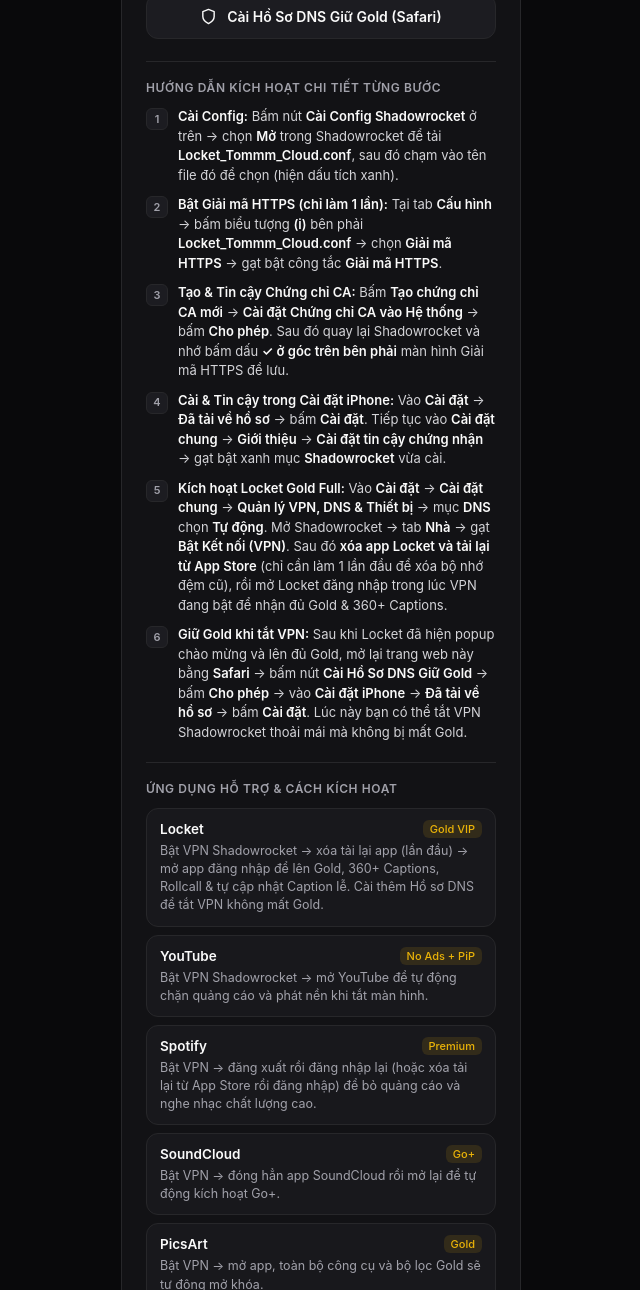
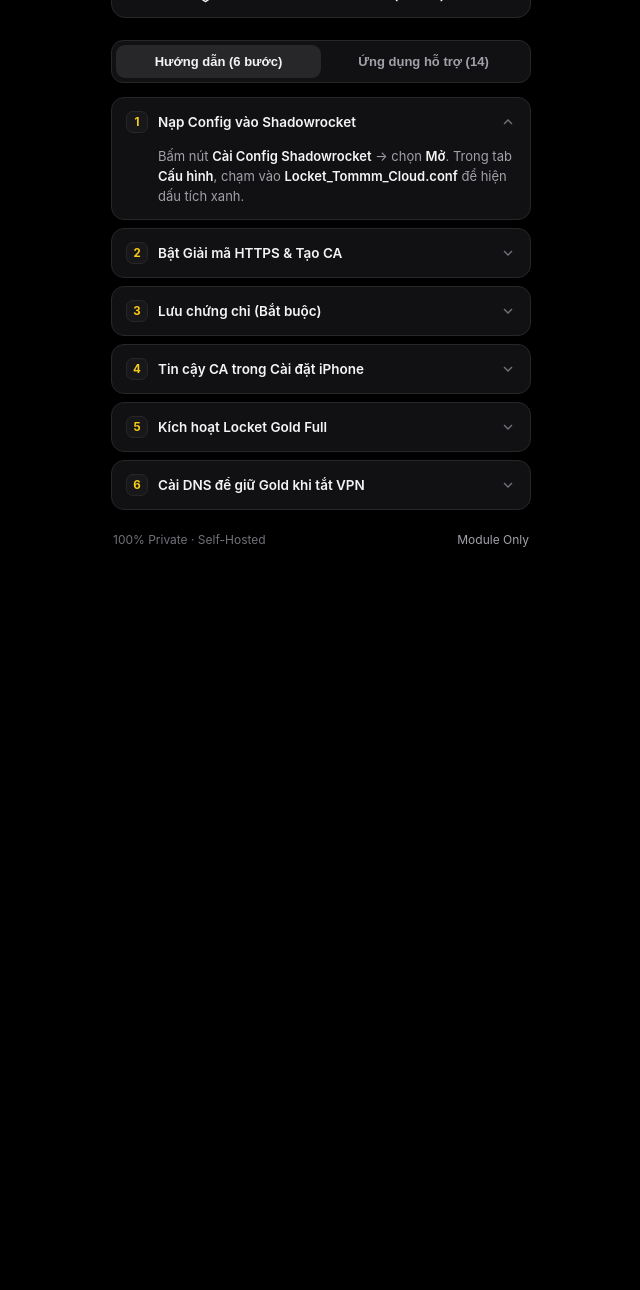
Before and after one commit to tommm1207/locket-tommm-studio, a plain HTML site: page index.html in a window 1280 px wide. Shown: the part 180-1470 px from the top of the page, without its empty margins (319-959 px from the left). After the commit the page ends 800 px from the top, so only its background shows below. Drawn offline with Linux system fonts and the light colour scheme.

Commit message:
Clean minimalist tabbed UI with accordion steps, custom avatar, and 14 supported apps tab

```diff
--- a/index.html
+++ b/index.html
@@ -6,66 +6,57 @@
   <title>Locket Gold — ✨Tommm✨</title>
   <style>
     :root {
-      --bg: #09090b;
-      --surface: #121215;
+      --bg: #000000;
+      --surface: #111113;
+      --surface-2: #18181b;
       --border: #27272a;
-      --text: #fafafa;
+      --text: #f4f4f5;
       --muted: #a1a1aa;
-      --accent: #eab308;
-      --accent-hover: #facc15;
+      --accent: #facc15;
     }
     * { box-sizing: border-box; margin: 0; padding: 0; }
     body {
       font-family: -apple-system, BlinkMacSystemFont, "SF Pro Text", "Segoe UI", Roboto, sans-serif;
-      background-color: var(--bg);
+      background: var(--bg);
       color: var(--text);
       min-height: 100vh;
       display: flex;
-      align-items: center;
       justify-content: center;
-      padding: 24px 16px;
+      padding: 28px 16px 40px;
       -webkit-font-smoothing: antialiased;
     }
-    .container {
+    .wrap {
       width: 100%;
-      max-width: 400px;
-      background: var(--surface);
-      border: 1px solid var(--border);
-      border-radius: 20px;
-      padding: 28px 24px;
+      max-width: 420px;
     }
     .header {
       display: flex;
       align-items: center;
       gap: 14px;
-      margin-bottom: 24px;
+      margin-bottom: 20px;
     }
-    .logo {
-      width: 44px;
-      height: 44px;
-      border-radius: 12px;
-      background: rgba(234, 179, 8, 0.12);
-      border: 1px solid rgba(234, 179, 8, 0.28);
-      display: flex;
-      align-items: center;
-      justify-content: center;
-      color: var(--accent);
+    .avatar {
+      width: 48px;
+      height: 48px;
+      border-radius: 14px;
+      object-fit: cover;
+      border: 1px solid var(--border);
+      background: var(--surface);
       flex-shrink: 0;
     }
-    .title-group h1 {
-      font-size: 18px;
-      font-weight: 600;
+    .header h1 {
+      font-size: 20px;
+      font-weight: 700;
       letter-spacing: -0.02em;
-      color: var(--text);
     }
-    .title-group p {
+    .header p {
       font-size: 13px;
       color: var(--muted);
       margin-top: 2px;
     }
     .actions {
-      display: flex;
-      flex-direction: column;
+      display: grid;
+      grid-template-columns: 1fr;
       gap: 10px;
       margin-bottom: 22px;
     }
@@ -73,140 +64,156 @@
       display: flex;
       align-items: center;
       justify-content: center;
-      gap: 10px;
-      width: 100%;
-      padding: 13px 16px;
-      border-radius: 12px;
-      font-size: 14px;
+      gap: 9px;
+      padding: 14px 16px;
+      border-radius: 14px;
+      font-size: 14.5px;
       font-weight: 600;
       text-decoration: none;
-      transition: background-color 0.15s ease, transform 0.1s ease;
+      transition: opacity 0.15s, transform 0.1s;
     }
-    .btn:active { transform: scale(0.985); }
+    .btn:active { transform: scale(0.985); opacity: 0.9; }
     .btn-primary {
       background: var(--accent);
       color: #09090b;
     }
-    .btn-primary:hover { background: var(--accent-hover); }
     .btn-secondary {
-      background: #1c1c21;
+      background: var(--surface);
       color: var(--text);
       border: 1px solid var(--border);
     }
-    .btn-secondary:hover { background: #27272d; }
-    .steps {
-      border-top: 1px solid var(--border);
-      padding-top: 18px;
+    .tabs {
+      display: grid;
+      grid-template-columns: 1fr 1fr;
+      background: var(--surface);
+      border: 1px solid var(--border);
+      border-radius: 12px;
+      padding: 4px;
+      margin-bottom: 14px;
     }
-    .steps-title {
-      font-size: 12px;
+    .tab-btn {
+      background: transparent;
+      border: none;
+      color: var(--muted);
+      font-size: 13px;
       font-weight: 600;
-      text-transform: uppercase;
-      letter-spacing: 0.05em;
-      color: var(--muted);
-      margin-bottom: 12px;
+      padding: 9px 10px;
+      border-radius: 9px;
+      cursor: pointer;
+      transition: background 0.15s, color 0.15s;
     }
-    .steps ol {
-      list-style: none;
-      counter-reset: step;
+    .tab-btn.active {
+      background: #27272a;
+      color: var(--text);
+    }
+    .panel { display: none; }
+    .panel.active { display: block; }
+    .card-list {
       display: flex;
       flex-direction: column;
+      gap: 8px;
+    }
+    details {
+      background: var(--surface);
+      border: 1px solid var(--border);
+      border-radius: 13px;
+      overflow: hidden;
+    }
+    summary {
+      list-style: none;
+      padding: 13px 14px;
+      display: flex;
+      align-items: center;
+      justify-content: space-between;
+      gap: 10px;
+      cursor: pointer;
+      font-size: 13.5px;
+      font-weight: 600;
+      color: var(--text);
+    }
+    summary::-webkit-details-marker { display: none; }
+    .sum-left {
+      display: flex;
+      align-items: center;
       gap: 10px;
     }
-    .steps li {
-      counter-increment: step;
-      display: flex;
-      gap: 10px;
-      font-size: 13px;
-      line-height: 1.5;
-      color: #d4d4d8;
-    }
-    .steps li::before {
-      content: counter(step);
-      width: 20px;
-      height: 20px;
-      border-radius: 6px;
-      background: #1c1c21;
+    .num {
+      width: 22px;
+      height: 22px;
+      border-radius: 7px;
+      background: var(--surface-2);
       border: 1px solid var(--border);
-      color: var(--muted);
-      font-size: 11px;
-      font-weight: 600;
+      color: var(--accent);
+      font-size: 11.5px;
+      font-weight: 700;
       display: flex;
       align-items: center;
       justify-content: center;
       flex-shrink: 0;
-      margin-top: 1px;
     }
-    .steps b { color: var(--text); font-weight: 600; }
-    .apps-section {
-      border-top: 1px solid var(--border);
-      margin-top: 20px;
-      padding-top: 18px;
+    .chev {
+      color: #71717a;
+      transition: transform 0.2s ease;
+      flex-shrink: 0;
     }
-    .apps-list {
-      display: flex;
-      flex-direction: column;
-      gap: 8px;
+    details[open] .chev { transform: rotate(180deg); }
+    .detail-body {
+      padding: 0 14px 13px 46px;
+      font-size: 13px;
+      line-height: 1.55;
+      color: var(--muted);
     }
-    .app-item {
-      background: #18181c;
+    .detail-body b { color: var(--text); font-weight: 600; }
+    .app-row {
+      background: var(--surface);
       border: 1px solid var(--border);
-      border-radius: 12px;
-      padding: 11px 13px;
+      border-radius: 13px;
+      padding: 12px 14px;
     }
-    .app-top {
+    .app-head {
       display: flex;
       align-items: center;
       justify-content: space-between;
-      gap: 8px;
-      margin-bottom: 4px;
+      margin-bottom: 5px;
     }
-    .app-name {
-      font-size: 13.5px;
+    .app-title {
+      font-size: 14px;
       font-weight: 600;
       color: var(--text);
     }
-    .app-tag {
+    .badge {
       font-size: 11px;
-      font-weight: 500;
+      font-weight: 600;
       color: var(--accent);
-      background: rgba(234, 179, 8, 0.12);
-      padding: 2px 7px;
+      background: rgba(250, 204, 21, 0.12);
+      padding: 2px 8px;
       border-radius: 6px;
-      white-space: nowrap;
     }
-    .app-how {
+    .app-desc {
       font-size: 12.5px;
-      line-height: 1.45;
+      line-height: 1.5;
       color: var(--muted);
     }
-    .app-how b { color: #e4e4e7; font-weight: 500; }
     .footer {
-      margin-top: 20px;
-      padding-top: 14px;
-      border-top: 1px solid var(--border);
+      margin-top: 22px;
       display: flex;
       align-items: center;
       justify-content: space-between;
       font-size: 12px;
       color: #71717a;
+      padding: 0 2px;
     }
     .footer a {
       color: var(--muted);
       text-decoration: none;
     }
-    .footer a:hover { color: var(--text); }
   </style>
 </head>
 <body>
-  <main class="container">
+  <main class="wrap">
     <div class="header">
-      <div class="logo" aria-hidden="true">
-        <svg width="22" height="22" viewBox="0 0 24 24" fill="none" stroke="currentColor" stroke-width="2" stroke-linecap="round" stroke-linejoin="round">
-          <path d="M19 14c1.49-1.46 3-3.21 3-5.5A5.5 5.5 0 0 0 16.5 3c-1.76 0-3 .5-4.5 2-1.5-1.5-2.74-2-4.5-2A5.5 5.5 0 0 0 2 8.5c0 2.3 1.5 4.05 3 5.5l7 7Z"/>
-        </svg>
-      </div>
-      <div class="title-group">
+      <img class="avatar" src="assets/welcome_icon.jpg" alt="Tommm">
+      <div>
         <h1>Locket Gold</h1>
         <p>By ✨Tommm✨ &middot; Private Cloud</p>
       </div>
@@ -230,72 +237,127 @@
       </a>
     </div>
 
-    <div class="steps">
-      <div class="steps-title">Hướng dẫn kích hoạt chi tiết từng bước</div>
-      <ol>
-        <li><span><b>Cài Config:</b> Bấm nút <b>Cài Config Shadowrocket</b> ở trên → chọn <b>Mở</b> trong Shadowrocket để tải <b>Locket_Tommm_Cloud.conf</b>, sau đó chạm vào tên file đó để chọn (hiện dấu tích xanh).</span></li>
-        <li><span><b>Bật Giải mã HTTPS (chỉ làm 1 lần):</b> Tại tab <b>Cấu hình</b> → bấm biểu tượng <b>(i)</b> bên phải <b>Locket_Tommm_Cloud.conf</b> → chọn <b>Giải mã HTTPS</b> → gạt bật công tắc <b>Giải mã HTTPS</b>.</span></li>
-        <li><span><b>Tạo &amp; Tin cậy Chứng chỉ CA:</b> Bấm <b>Tạo chứng chỉ CA mới</b> → <b>Cài đặt Chứng chỉ CA vào Hệ thống</b> → bấm <b>Cho phép</b>. Sau đó quay lại Shadowrocket và nhớ bấm dấu <b>✓ ở góc trên bên phải</b> màn hình Giải mã HTTPS để lưu.</span></li>
-        <li><span><b>Cài &amp; Tin cậy trong Cài đặt iPhone:</b> Vào <b>Cài đặt</b> → <b>Đã tải về hồ sơ</b> → bấm <b>Cài đặt</b>. Tiếp tục vào <b>Cài đặt chung</b> → <b>Giới thiệu</b> → <b>Cài đặt tin cậy chứng nhận</b> → gạt bật xanh mục <b>Shadowrocket</b> vừa cài.</span></li>
-        <li><span><b>Kích hoạt Locket Gold Full:</b> Vào <b>Cài đặt</b> → <b>Cài đặt chung</b> → <b>Quản lý VPN, DNS &amp; Thiết bị</b> → mục <b>DNS</b> chọn <b>Tự động</b>. Mở Shadowrocket → tab <b>Nhà</b> → gạt <b>Bật Kết nối (VPN)</b>. Sau đó <b>xóa app Locket và tải lại từ App Store</b> (chỉ cần làm 1 lần đầu để xóa bộ nhớ đệm cũ), rồi mở Locket đăng nhập trong lúc VPN đang bật để nhận đủ Gold &amp; 360+ Captions.</span></li>
-        <li><span><b>Giữ Gold khi tắt VPN:</b> Sau khi Locket đã hiện popup chào mừng và lên đủ Gold, mở lại trang web này bằng <b>Safari</b> → bấm nút <b>Cài Hồ Sơ DNS Giữ Gold</b> → bấm <b>Cho phép</b> → vào <b>Cài đặt iPhone</b> → <b>Đã tải về hồ sơ</b> → bấm <b>Cài đặt</b>. Lúc này bạn có thể tắt VPN Shadowrocket thoải mái mà không bị mất Gold.</span></li>
-      </ol>
+    <div class="tabs" role="tablist">
+      <button class="tab-btn active" onclick="switchTab('guide', this)">Hướng dẫn (6 bước)</button>
+      <button class="tab-btn" onclick="switchTab('apps', this)">Ứng dụng hỗ trợ (14)</button>
     </div>
 
-    <div class="apps-section">
-      <div class="steps-title">Ứng dụng hỗ trợ &amp; Cách kích hoạt</div>
-      <div class="apps-list">
-        <div class="app-item">
-          <div class="app-top"><span class="app-name">Locket</span><span class="app-tag">Gold VIP</span></div>
-          <div class="app-how">Bật VPN Shadowrocket → xóa tải lại app (lần đầu) → mở app đăng nhập để lên Gold, 360+ Captions, Rollcall &amp; tự cập nhật Caption lễ. Cài thêm Hồ sơ DNS để tắt VPN không mất Gold.</div>
+    <!-- TAB 1: HƯỚNG DẪN GỌN ĐẸP -->
+    <section id="tab-guide" class="panel active">
+      <div class="card-list">
+        <details open>
+          <summary>
+            <span class="sum-left"><span class="num">1</span>Nạp Config vào Shadowrocket</span>
+            <svg class="chev" width="16" height="16" viewBox="0 0 24 24" fill="none" stroke="currentColor" stroke-width="2"><polyline points="6 9 12 15 18 9"/></svg>
+          </summary>
+          <div class="detail-body">Bấm nút <b>Cài Config Shadowrocket</b> → chọn <b>Mở</b>. Trong tab <b>Cấu hình</b>, chạm vào <b>Locket_Tommm_Cloud.conf</b> để hiện dấu tích xanh.</div>
+        </details>
+
+        <details>
+          <summary>
+            <span class="sum-left"><span class="num">2</span>Bật Giải mã HTTPS &amp; Tạo CA</span>
+            <svg class="chev" width="16" height="16" viewBox="0 0 24 24" fill="none" stroke="currentColor" stroke-width="2"><polyline points="6 9 12 15 18 9"/></svg>
+          </summary>
+          <div class="detail-body">Bấm chữ <b>(i)</b> cạnh <b>Locket_Tommm_Cloud.conf</b> → <b>Giải mã HTTPS</b> → gạt bật → chọn <b>Tạo chứng chỉ CA mới</b> → <b>Cài đặt Chứng chỉ CA vào Hệ thống</b> → bấm <b>Cho phép</b>.</div>
+        </details>
+
+        <details>
+          <summary>
+            <span class="sum-left"><span class="num">3</span>Lưu chứng chỉ (Bắt buộc)</span>
+            <svg class="chev" width="16" height="16" viewBox="0 0 24 24" fill="none" stroke="currentColor" stroke-width="2"><polyline points="6 9 12 15 18 9"/></svg>
+          </summary>
+          <div class="detail-body">Quay lại màn hình <b>Giải mã HTTPS</b> trong Shadowrocket và bấm dấu <b>✓ ở góc trên bên phải</b> để lưu chứng chỉ vào cấu hình.</div>
+        </details>
+
+        <details>
+          <summary>
+            <span class="sum-left"><span class="num">4</span>Tin cậy CA trong Cài đặt iPhone</span>
+            <svg class="chev" width="16" height="16" viewBox="0 0 24 24" fill="none" stroke="currentColor" stroke-width="2"><polyline points="6 9 12 15 18 9"/></svg>
+          </summary>
+          <div class="detail-body">Vào <b>Cài đặt</b> → <b>Đã tải về hồ sơ</b> → <b>Cài đặt</b>. Tiếp theo vào <b>Cài đặt chung</b> → <b>Giới thiệu</b> → <b>Cài đặt tin cậy chứng nhận</b> → bật xanh mục <b>Shadowrocket</b>.</div>
+        </details>
+
+        <details>
+          <summary>
+            <span class="sum-left"><span class="num">5</span>Kích hoạt Locket Gold Full</span>
+            <svg class="chev" width="16" height="16" viewBox="0 0 24 24" fill="none" stroke="currentColor" stroke-width="2"><polyline points="6 9 12 15 18 9"/></svg>
+          </summary>
+          <div class="detail-body">Để <b>DNS iPhone = Tự động</b> → bật <b>VPN</b> trong Shadowrocket → <b>xóa tải lại app Locket</b> (lần đầu để xóa cache cũ) → mở Locket đăng nhập để nhận đủ Gold &amp; 360+ Captions.</div>
+        </details>
+
+        <details>
+          <summary>
+            <span class="sum-left"><span class="num">6</span>Cài DNS để giữ Gold khi tắt VPN</span>
+            <svg class="chev" width="16" height="16" viewBox="0 0 24 24" fill="none" stroke="currentColor" stroke-width="2"><polyline points="6 9 12 15 18 9"/></svg>
+          </summary>
+          <div class="detail-body">Mở trang này bằng <b>Safari</b> → bấm <b>Cài Hồ Sơ DNS Giữ Gold</b> → <b>Cho phép</b> → vào <b>Cài đặt</b> → <b>Đã tải về hồ sơ</b> → <b>Cài đặt</b>. Từ giờ có thể tắt VPN mà vẫn giữ Gold.</div>
+        </details>
+      </div>
+    </section>
+
+    <!-- TAB 2: DANH SÁCH 14 ỨNG DỤNG HỖ TRỢ -->
+    <section id="tab-apps" class="panel">
+      <div class="card-list">
+        <div class="app-row">
+          <div class="app-head"><span class="app-title">Locket</span><span class="badge">Gold VIP</span></div>
+          <div class="app-desc">Bật VPN → xóa tải lại app lần đầu → đăng nhập để lên Gold, 360+ Captions, Thứ Ngày Đa Ngôn Ngữ, Rollcall &amp; tự cập nhật Caption lễ.</div>
         </div>
-        <div class="app-item">
-          <div class="app-top"><span class="app-name">YouTube</span><span class="app-tag">No Ads + PiP</span></div>
-          <div class="app-how">Bật VPN Shadowrocket → mở YouTube để tự động chặn quảng cáo và phát nền khi tắt màn hình.</div>
+        <div class="app-row">
+          <div class="app-head"><span class="app-title">YouTube</span><span class="badge">No Ads • PiP</span></div>
+          <div class="app-desc">Bật VPN → mở YouTube để tự động chặn quảng cáo và phát nền khi tắt màn hình.</div>
         </div>
-        <div class="app-item">
-          <div class="app-top"><span class="app-name">Spotify</span><span class="app-tag">Premium</span></div>
-          <div class="app-how">Bật VPN → đăng xuất rồi đăng nhập lại (hoặc xóa tải lại từ App Store rồi đăng nhập) để bỏ quảng cáo và nghe nhạc chất lượng cao.</div>
+        <div class="app-row">
+          <div class="app-head"><span class="app-title">Spotify</span><span class="badge">Premium</span></div>
+          <div class="app-desc">Bật VPN → đăng xuất rồi đăng nhập lại (hoặc xóa tải lại từ App Store rồi đăng nhập) để bỏ quảng cáo.</div>
         </div>
-        <div class="app-item">
-          <div class="app-top"><span class="app-name">SoundCloud</span><span class="app-tag">Go+</span></div>
-          <div class="app-how">Bật VPN → đóng hẳn app SoundCloud rồi mở lại để tự động kích hoạt Go+.</div>
+        <div class="app-row">
+          <div class="app-head"><span class="app-title">SoundCloud</span><span class="badge">Go+</span></div>
+          <div class="app-desc">Bật VPN → đóng hẳn app SoundCloud rồi mở lại để tự động lên Go+.</div>
         </div>
-        <div class="app-item">
-          <div class="app-top"><span class="app-name">PicsArt</span><span class="app-tag">Gold</span></div>
-          <div class="app-how">Bật VPN → mở app, toàn bộ công cụ và bộ lọc Gold sẽ tự động mở khóa.</div>
+        <div class="app-row">
+          <div class="app-head"><span class="app-title">PicsArt</span><span class="badge">Gold</span></div>
+          <div class="app-desc">Bật VPN → mở app, toàn bộ công cụ và bộ lọc Gold sẽ tự động mở khóa.</div>
         </div>
-        <div class="app-item">
-          <div class="app-top"><span class="app-name">Lightroom</span><span class="app-tag">Premium</span></div>
-          <div class="app-how">Bật VPN → đăng nhập tài khoản Adobe (ưu tiên tài khoản đã từng dùng thử Premium) để tự động kích hoạt lại tính năng cao cấp.</div>
+        <div class="app-row">
+          <div class="app-head"><span class="app-title">Lightroom</span><span class="badge">Premium</span></div>
+          <div class="app-desc">Bật VPN → đăng nhập tài khoản Adobe (ưu tiên tài khoản từng dùng thử Premium) để mở khóa.</div>
         </div>
-        <div class="app-item">
-          <div class="app-top"><span class="app-name">Alight Motion</span><span class="app-tag">Pro</span></div>
-          <div class="app-how">Bật VPN → mở app → bấm vào biểu tượng Premium để tự động mở khóa Pro, xuất không watermark.</div>
+        <div class="app-row">
+          <div class="app-head"><span class="app-title">Alight Motion</span><span class="badge">Pro</span></div>
+          <div class="app-desc">Bật VPN → mở app → chạm vào biểu tượng Premium để mở Pro, xuất video không watermark.</div>
         </div>
-        <div class="app-item">
-          <div class="app-top"><span class="app-name">KineMaster</span><span class="app-tag">Pro</span></div>
-          <div class="app-how">Bật VPN → mở app tạo dự án mới và xuất video, logo watermark sẽ tự động biến mất.</div>
+        <div class="app-row">
+          <div class="app-head"><span class="app-title">KineMaster</span><span class="badge">Pro</span></div>
+          <div class="app-desc">Bật VPN → tạo dự án mới và xuất video, logo watermark sẽ tự động bị xóa.</div>
         </div>
-        <div class="app-item">
-          <div class="app-top"><span class="app-name">CamScanner</span><span class="app-tag">VIP</span></div>
-          <div class="app-how">Bật VPN → khởi động lại app → vào mục Premium sẽ thấy tài khoản đã lên VIP.</div>
+        <div class="app-row">
+          <div class="app-head"><span class="app-title">CamScanner</span><span class="badge">VIP</span></div>
+          <div class="app-desc">Bật VPN → khởi động lại app → vào mục Premium sẽ thấy đã lên VIP.</div>
         </div>
-        <div class="app-item">
-          <div class="app-top"><span class="app-name">Truecaller</span><span class="app-tag">Gold</span></div>
-          <div class="app-how">Bật VPN → mở app → vào Cài đặt (Settings) → Premium để kích hoạt Truecaller Gold.</div>
+        <div class="app-row">
+          <div class="app-head"><span class="app-title">Truecaller</span><span class="badge">Gold</span></div>
+          <div class="app-desc">Bật VPN → vào Cài đặt (Settings) → Premium để kích hoạt Truecaller Gold.</div>
         </div>
-        <div class="app-item">
-          <div class="app-top"><span class="app-name">BeautyPlus / Snow / Meitu / Wink</span><span class="app-tag">VIP</span></div>
-          <div class="app-how">Bật VPN → mở ứng dụng và vào mục VIP/Premium để tự động mở khóa bộ lọc và công cụ chỉnh ảnh.</div>
+        <div class="app-row">
+          <div class="app-head"><span class="app-title">BeautyPlus • Snow • Meitu • Wink</span><span class="badge">VIP</span></div>
+          <div class="app-desc">Bật VPN → mở ứng dụng và vào mục VIP/Premium để tự động mở khóa bộ lọc.</div>
         </div>
       </div>
-    </div>
+    </section>
 
     <div class="footer">
-      <span>100% Private &middot; No Third-Party VPS</span>
+      <span>100% Private &middot; Self-Hosted</span>
       <a href="shadowrocket://install?module=https%3A%2F%2Fraw.githubusercontent.com%2Ftommm1207%2Flocket-tommm-studio%2Fmain%2FLocket_Tommm_Cloud.sgmodule">Module Only</a>
     </div>
   </main>
+
+  <script>
+    function switchTab(id, btn) {
+      document.querySelectorAll('.tab-btn').forEach(b => b.classList.remove('active'));
+      document.querySelectorAll('.panel').forEach(p => p.classList.remove('active'));
+      btn.classList.add('active');
+      document.getElementById('tab-' + id).classList.add('active');
+    }
+  </script>
 </body>
 </html>
```
